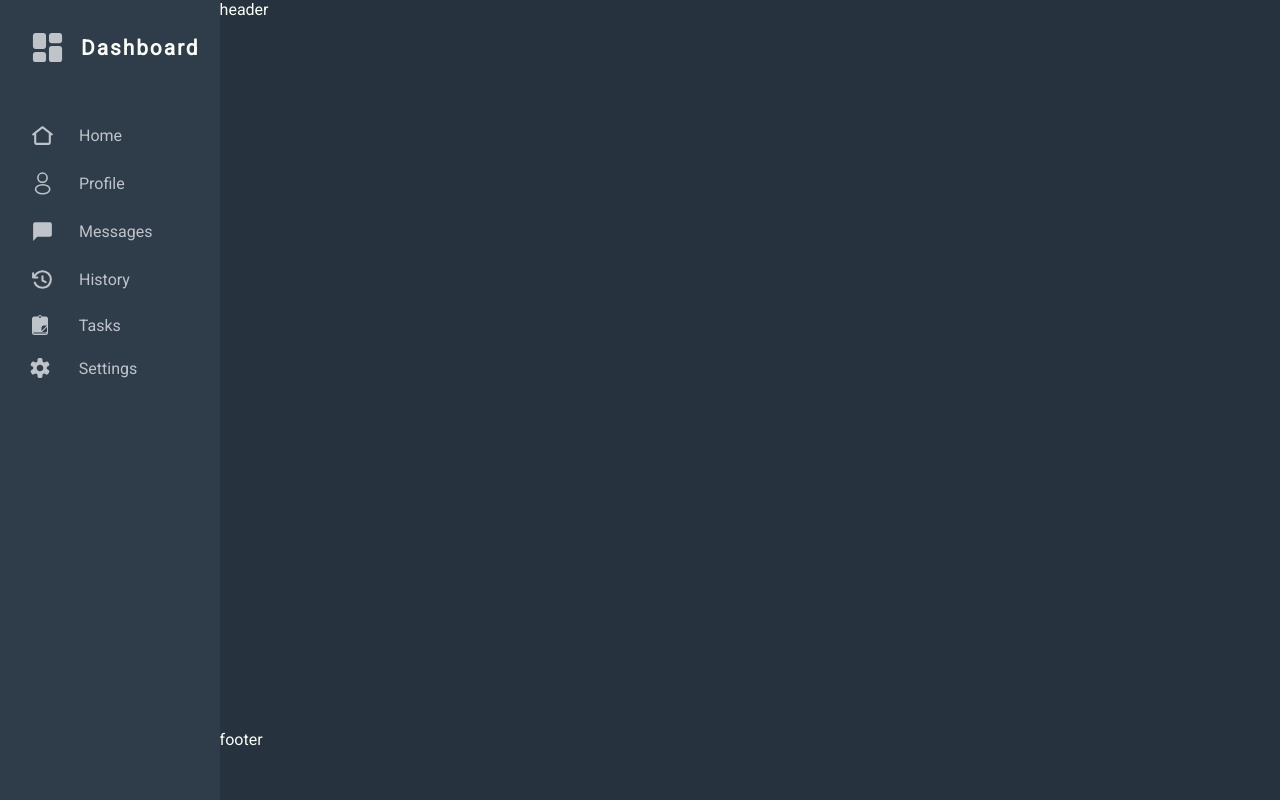
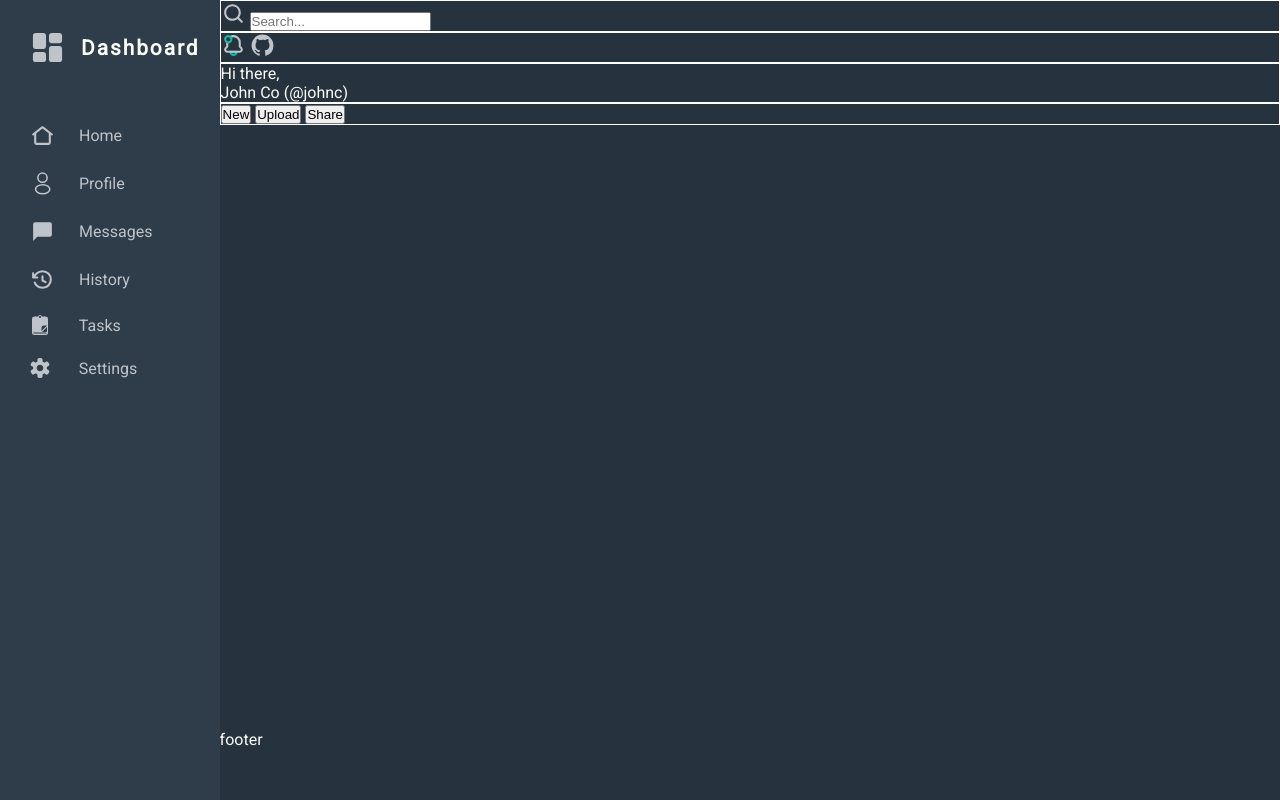
Before and after one commit to john0ground/Admin-Dashboard, a plain HTML site: page index.html in a window 1280 px wide. Drawn offline with Linux system fonts and the light colour scheme.

Commit message:
setup header features

```diff
--- a/index.html
+++ b/index.html
@@ -8,7 +8,33 @@
     <title>Admin Dashboard</title>
 </head>
 <body>
-    <header>header</header>
+    <header>
+        <div class="search-bar">
+            <form>
+                <label for="search-bar">
+                    <svg id="search-icon" viewBox="0 0 24 24" fill="none" xmlns="http://www.w3.org/2000/svg">
+                        <path fill-rule="evenodd" clip-rule="evenodd" d="M11 5C7.68629 5 5 7.68629 5 11C5 14.3137 7.68629 17 11 17C14.3137 17 17 14.3137 17 11C17 7.68629 14.3137 5 11 5ZM3 11C3 6.58172 6.58172 3 11 3C15.4183 3 19 6.58172 19 11C19 12.8487 18.3729 14.551 17.3199 15.9056L20.7071 19.2929C21.0976 19.6834 21.0976 20.3166 20.7071 20.7071C20.3166 21.0976 19.6834 21.0976 19.2929 20.7071L15.9056 17.3199C14.551 18.3729 12.8487 19 11 19C6.58172 19 3 15.4183 3 11Z"/>
+                        </svg>
+                </label>
+                <input type="text" id="search-bar" placeholder="Search...">
+            </form>
+        </div>
+        <div class="user-info">
+            <svg fill="#000000" viewBox="0 0 24 24" id="notification-circle-left" data-name="Line Color" xmlns="http://www.w3.org/2000/svg" class="icon line-color"><path id="secondary" d="M15,18H9a3,3,0,0,0,3,3h0A3,3,0,0,0,15,18Z" style="fill: none; stroke: #14b8a6; stroke-linecap: round; stroke-linejoin: round; stroke-width: 2;"></path><path id="primary" d="M9.12,3.73A6,6,0,0,1,12,3a6,6,0,0,1,6,6v4l1.38,1.38A2.12,2.12,0,0,1,17.88,18H6.12a2.12,2.12,0,0,1-1.5-3.62L6,13V9" style="fill: none; stroke: #BFC3CA; stroke-linecap: round; stroke-linejoin: round; stroke-width: 2;"></path><path id="secondary-2" data-name="secondary" d="M10,6A3,3,0,0,0,7,3H7A3,3,0,0,0,4,6H4A3,3,0,0,0,7,9H7a3,3,0,0,0,3-3Z" style="fill: none; stroke: #14b8a6; stroke-linecap: round; stroke-linejoin: round; stroke-width: 2;"></path></svg>
+
+            <svg id="github-icon" viewBox="0 0 16 16" xmlns="http://www.w3.org/2000/svg" fill="none"><path fill="#BFC3CA" fill-rule="evenodd" d="M8 1C4.133 1 1 4.13 1 7.993c0 3.09 2.006 5.71 4.787 6.635.35.064.478-.152.478-.337 0-.166-.006-.606-.01-1.19-1.947.423-2.357-.937-2.357-.937-.319-.808-.778-1.023-.778-1.023-.635-.434.048-.425.048-.425.703.05 1.073.72 1.073.72.624 1.07 1.638.76 2.037.582.063-.452.244-.76.444-.935-1.554-.176-3.188-.776-3.188-3.456 0-.763.273-1.388.72-1.876-.072-.177-.312-.888.07-1.85 0 0 .586-.189 1.924.716A6.711 6.711 0 018 4.381c.595.003 1.194.08 1.753.236 1.336-.905 1.923-.717 1.923-.717.382.963.142 1.674.07 1.85.448.49.72 1.114.72 1.877 0 2.686-1.638 3.278-3.197 3.45.251.216.475.643.475 1.296 0 .934-.009 1.688-.009 1.918 0 .187.127.404.482.336A6.996 6.996 0 0015 7.993 6.997 6.997 0 008 1z" clip-rule="evenodd"/></svg>
+        </div>
+        <div class="user-name">
+            <div class="profile-image"></div>
+            <p>Hi there,</p>
+            <p>John Co (@johnc)</p>
+        </div>
+        <div class="header-buttons">
+            <button class="header-btn">New</button>
+            <button class="header-btn">Upload</button>
+            <button class="header-btn">Share</button>
+        </div>
+    </header>
     <aside>
         <div class="nav">
             <svg fill="#BFC3CA" width="200px" height="200px" viewBox="0 0 24 24" xmlns="http://www.w3.org/2000/svg" id="dashboard" class="icon glyph"><rect x="2" y="2" width="9" height="11" rx="2"></rect><rect x="13" y="2" width="9" height="7" rx="2"></rect><rect x="2" y="15" width="9" height="7" rx="2"></rect><rect x="13" y="11" width="9" height="11" rx="2"></rect></svg>
--- a/style.css
+++ b/style.css
@@ -32,6 +32,26 @@ body {
 header {
     grid-column: 2;
     grid-row: 1;
+}
+
+header > * {
+    border: 1px solid white;
+}
+
+#search-icon {
+    width: 25px;
+    height: 25px;
+    fill: var(--text-grayish);
+}
+
+#notification-circle-left {
+    width: 25px;
+    height: 25px;
+}
+
+#github-icon {
+    width: 25px;
+    height: 25px;
 }
 
 aside {
@@ -87,10 +107,9 @@ aside {
     width: 10px;
 } */
 
-.nav:hover {
+.nav:hover:not(:first-child) {
     border-bottom: 2px solid var(--secondary-b);
     opacity: 1;
-    cursor: pointer;
 }
 
 main {
@@ -108,3 +127,8 @@ footer {
     grid-column: 2;
     grid-row: 3;
 }
+
+/* hover pointer */
+.nav:hover {
+    cursor: pointer;
+}
```
Also changed, not shown: icons/github.svg (added), icons/notification.svg (added), icons/search.svg (added).
